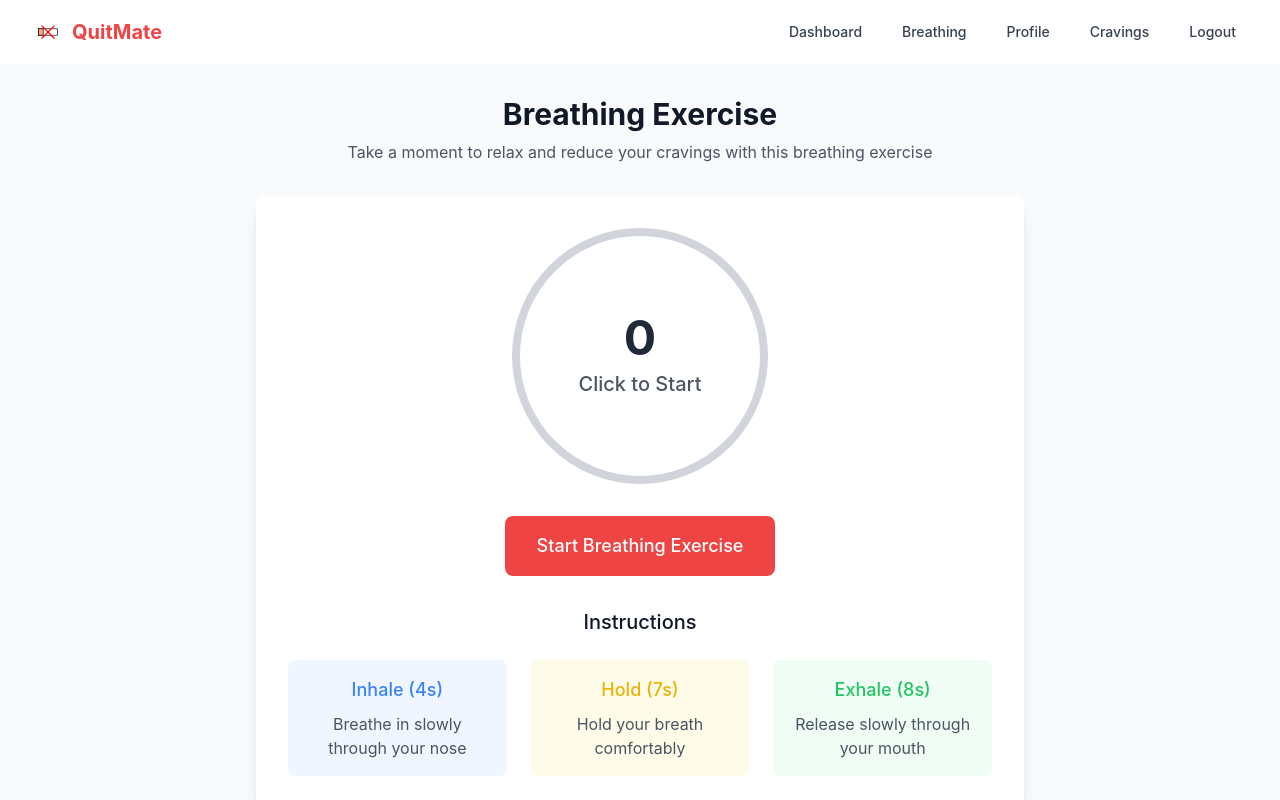
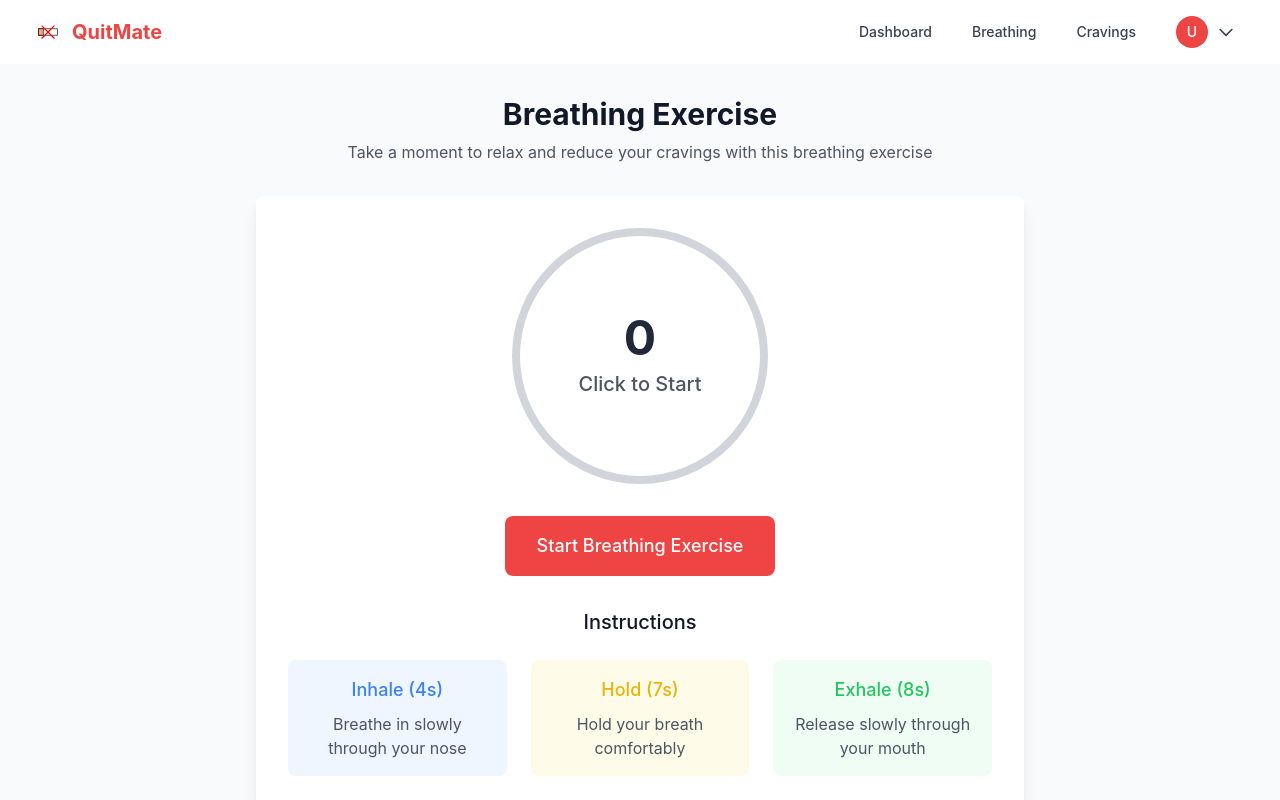
Before and after one commit to saurabhwebdev/quitsmokereact, a React (Create React App) app: page /breathing in a window 1280 px wide. Shown: the top 800 px of the page. Built offline with nearby package versions, Linux system fonts and the light colour scheme; no server answers; the database is empty; sample sign-in values are in the browser's storage.

Commit message:
improved navbar design

```diff
--- a/src/components/Navbar.js
+++ b/src/components/Navbar.js
@@ -7,6 +7,7 @@ export default function Navbar() {
   const { currentUser, logout } = useAuth();
   const navigate = useNavigate();
   const [isMenuOpen, setIsMenuOpen] = useState(false);
+  const [isProfileDropdownOpen, setIsProfileDropdownOpen] = useState(false);
 
   const handleLogout = async () => {
     try {
@@ -43,23 +44,65 @@ export default function Navbar() {
               Breathing
             </Link>
             <Link
-              to="/profile"
-              className="text-gray-700 hover:text-primary px-3 py-2 rounded-md text-sm font-medium"
-            >
-              Profile
-            </Link>
-            <Link
               to="/cravings"
               className="text-gray-700 hover:text-primary px-3 py-2 rounded-md text-sm font-medium"
             >
               Cravings
             </Link>
-            <button
-              onClick={handleLogout}
-              className="text-gray-700 hover:text-primary px-3 py-2 rounded-md text-sm font-medium"
-            >
-              Logout
-            </button>
+
+            {/* Profile Dropdown */}
+            <div className="relative">
+              <button
+                onClick={() => setIsProfileDropdownOpen(!isProfileDropdownOpen)}
+                className="flex items-center space-x-2 text-gray-700 hover:text-primary px-3 py-2 rounded-md text-sm font-medium focus:outline-none"
+              >
+                <div className="h-8 w-8 rounded-full bg-primary text-white flex items-center justify-center">
+                  <span className="text-sm font-medium">
+                    {currentUser?.name?.charAt(0).toUpperCase() || 'U'}
+                  </span>
+                </div>
+                <svg
+                  className={`h-5 w-5 transition-transform duration-200 ${isProfileDropdownOpen ? 'transform rotate-180' : ''}`}
+                  fill="none"
+                  viewBox="0 0 24 24"
+                  stroke="currentColor"
+                >
+                  <path strokeLinecap="round" strokeLinejoin="round" strokeWidth={2} d="M19 9l-7 7-7-7" />
+                </svg>
+              </button>
+
+              {/* Dropdown Menu */}
+              {isProfileDropdownOpen && (
+                <div className="absolute right-0 mt-2 w-48 rounded-md shadow-lg py-1 bg-white ring-1 ring-black ring-opacity-5 z-50">
+                  <Link
+                    to="/profile"
+                    className="block px-4 py-2 text-sm text-gray-700 hover:bg-gray-100"
+                    onClick={() => setIsProfileDropdownOpen(false)}
+                  >
+                    <div className="flex items-center space-x-2">
+                      <svg className="h-5 w-5" fill="none" viewBox="0 0 24 24" stroke="currentColor">
+                        <path strokeLinecap="round" strokeLinejoin="round" strokeWidth={2} d="M16 7a4 4 0 11-8 0 4 4 0 018 0zM12 14a7 7 0 00-7 7h14a7 7 0 00-7-7z" />
+                      </svg>
+                      <span>Profile</span>
+                    </div>
+                  </Link>
+                  <button
+                    onClick={() => {
+                      handleLogout();
+                      setIsProfileDropdownOpen(false);
+                    }}
+                    className="block w-full text-left px-4 py-2 text-sm text-gray-700 hover:bg-gray-100"
+                  >
+                    <div className="flex items-center space-x-2">
+                      <svg className="h-5 w-5" fill="none" viewBox="0 0 24 24" stroke="currentColor">
+                        <path strokeLinecap="round" strokeLinejoin="round" strokeWidth={2} d="M17 16l4-4m0 0l-4-4m4 4H7m6 4v1a3 3 0 01-3 3H6a3 3 0 01-3-3V7a3 3 0 013-3h4a3 3 0 013 3v1" />
+                      </svg>
+                      <span>Logout</span>
+                    </div>
+                  </button>
+                </div>
+              )}
+            </div>
           </div>
 
           {/* Mobile menu button */}
@@ -70,34 +113,12 @@ export default function Navbar() {
             >
               <span className="sr-only">Open main menu</span>
               {!isMenuOpen ? (
-                <svg
-                  className="block h-6 w-6"
-                  xmlns="http://www.w3.org/2000/svg"
-                  fill="none"
-                  viewBox="0 0 24 24"
-                  stroke="currentColor"
-                >
-                  <path
-                    strokeLinecap="round"
-                    strokeLinejoin="round"
-                    strokeWidth={2}
-                    d="M4 6h16M4 12h16M4 18h16"
-                  />
+                <svg className="block h-6 w-6" fill="none" viewBox="0 0 24 24" stroke="currentColor">
+                  <path strokeLinecap="round" strokeLinejoin="round" strokeWidth={2} d="M4 6h16M4 12h16M4 18h16" />
                 </svg>
               ) : (
-                <svg
-                  className="block h-6 w-6"
-                  xmlns="http://www.w3.org/2000/svg"
-                  fill="none"
-                  viewBox="0 0 24 24"
-                  stroke="currentColor"
-                >
-                  <path
-                    strokeLinecap="round"
-                    strokeLinejoin="round"
-                    strokeWidth={2}
-                    d="M6 18L18 6M6 6l12 12"
-                  />
+                <svg className="block h-6 w-6" fill="none" viewBox="0 0 24 24" stroke="currentColor">
+                  <path strokeLinecap="round" strokeLinejoin="round" strokeWidth={2} d="M6 18L18 6M6 6l12 12" />
                 </svg>
               )}
             </button>
@@ -124,18 +145,18 @@ export default function Navbar() {
               Breathing
             </Link>
             <Link
+              to="/cravings"
+              className="block text-gray-700 hover:text-primary px-3 py-2 rounded-md text-base font-medium"
+              onClick={() => setIsMenuOpen(false)}
+            >
+              Cravings
+            </Link>
+            <Link
               to="/profile"
               className="block text-gray-700 hover:text-primary px-3 py-2 rounded-md text-base font-medium"
               onClick={() => setIsMenuOpen(false)}
             >
               Profile
-            </Link>
-            <Link
-              to="/cravings"
-              className="block text-gray-700 hover:text-primary px-3 py-2 rounded-md text-base font-medium"
-              onClick={() => setIsMenuOpen(false)}
-            >
-              Cravings
             </Link>
             <button
               onClick={() => {
```
